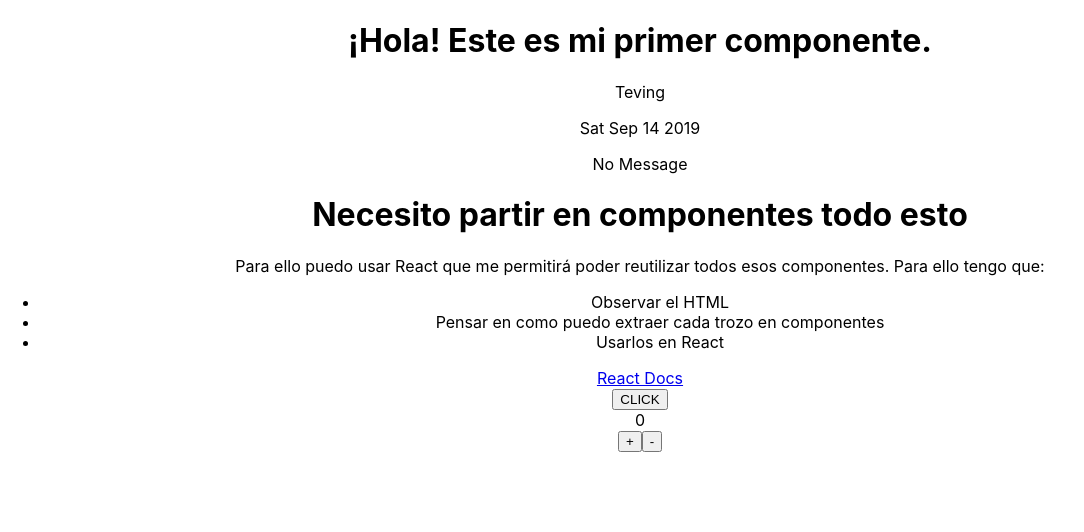
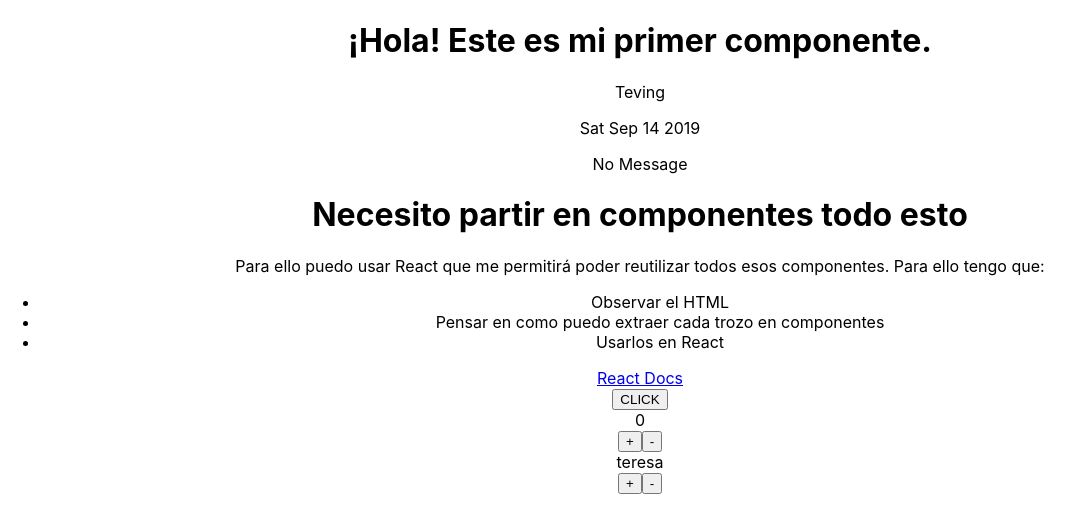
Before and after one commit to TeresaMarbanCastro/React-Redux-Fictizia, a React (Create React App) app in the folder render-components/: page / in a window 1280 px wide. Shown: the top 532 px of the page, without its empty margins (0-1084 px from the left). Built offline with nearby package versions, Linux system fonts and the light colour scheme.

Commit message:
State String exercise

```diff
--- a/render-components/src/App.js
+++ b/render-components/src/App.js
@@ -10,8 +10,9 @@ import './App.css';
 import ListItem from './ListItem';
 import Link from './Link';
 import Loading from './Loading';
-import Parent from './Parent.js';
+import Parent from './Parent';
 import Counter from './Counter';
+import String from './String';
 
 function App() {
   return (
@@ -35,6 +36,7 @@ function App() {
       </Loading>
       <Parent />
       <Counter />
+      <String />
     </div>
   );
 }
--- a/render-components/src/Counter.js
+++ b/render-components/src/Counter.js
@@ -5,19 +5,19 @@ class Counter extends React.Component {
         count: 0
     }
 
-    increase ()  {
+    increase = ()  => {
         this.setState({ count: this.state.count + 1})
     }
 
-    decrease () {
+    decrease = () => {
         this.setState({ count: this.state.count - 1})
     }
     render() {
         return (
             <>
             <div>{this.state.count}</div>
-            <button onClick={() => this.increase()}>+</button>
-            <button onClick={() =>this.decrease()}>-</button>
+            <button onClick={this.increase}>+</button>
+            <button onClick={this.decrease}>-</button>
             </>
         )
     }
--- /dev/null
+++ b/render-components/src/String.js
@@ -0,0 +1,27 @@
+import React from 'react';
+
+class String extends React.Component {
+    state = {
+        word : 'teresa'
+    }
+
+    addLetter = () => {
+        this.setState({ word: this.state.word + 'a'})
+    }
+
+    removeLetter = () => {
+        this.setState({ word: this.state.word.slice(0, -1)})
+    }
+
+    render() {
+        return (
+            <>
+            <div>{this.state.word}</div>
+            <button onClick={this.addLetter}>+</button>
+            <button onClick={this.removeLetter}>-</button>
+            </>
+        )
+    }
+}
+
+export default String;
```
